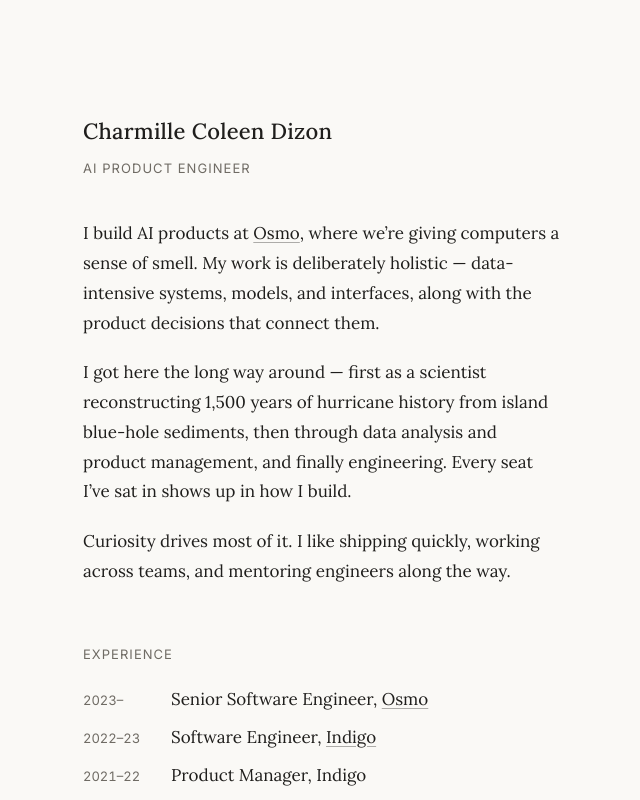
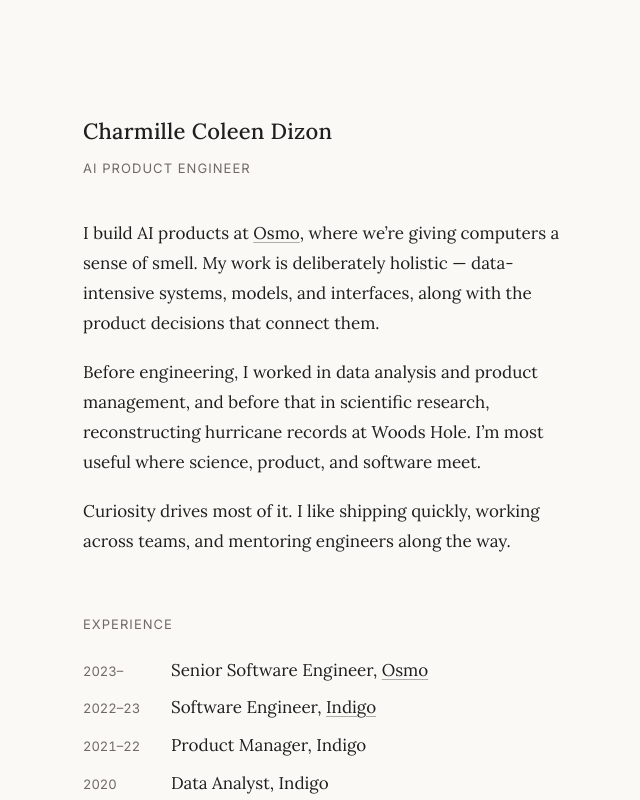
Before and after one commit to cdizon239/charmille, a React (Vite) app: page / in a window 1280 px wide. Shown: the top 800 px of the page, without its empty margins (317-957 px from the left). Built offline with nearby package versions, Linux system fonts and the light colour scheme.

Commit message:
Simplify background paragraph

```diff
--- a/src/App.tsx
+++ b/src/App.tsx
@@ -14,11 +14,10 @@
           interfaces, along with the product decisions that connect them.
         </p>
         <p>
-          I got here the long way around &mdash; first as a scientist
-          reconstructing 1,500 years of hurricane history from island
-          blue-hole sediments, then through data analysis and product
-          management, and finally engineering. Every seat I&rsquo;ve sat in
-          shows up in how I build.
+          Before engineering, I worked in data analysis and product
+          management, and before that in scientific research, reconstructing
+          hurricane records at Woods Hole. I&rsquo;m most useful where
+          science, product, and software meet.
         </p>
         <p>
           Curiosity drives most of it. I like shipping quickly, working
```
